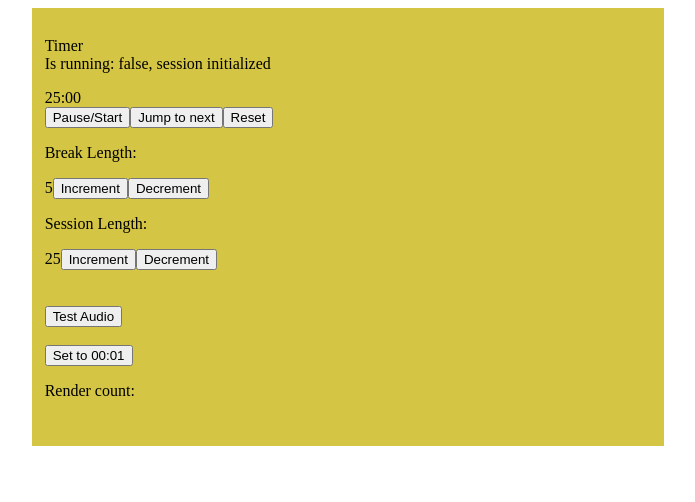
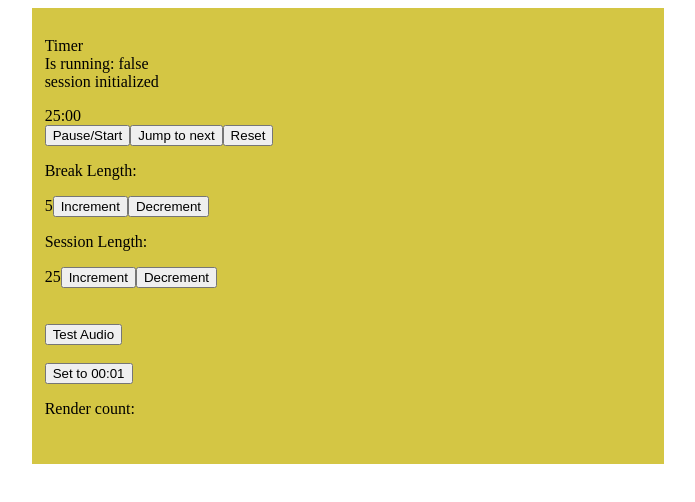
Before and after one commit to codecalculator/25-5-clock, a React (Create React App) app: page / in a window 1280 px wide. Shown: the top 502 px of the page, without its empty margins (292-987 px from the left). Built offline with nearby package versions, Linux system fonts and the light colour scheme.

Commit message:
Update App.js

```diff
--- a/src/App.js
+++ b/src/App.js
@@ -435,7 +435,7 @@ function App() {
 
   return (
     <div id="App">
-    <p id="timer-label">Timer<br/>Is running: {isRunning.toString()},   {sessionOrBreakString()} initialized</p>
+    <p id="timer-label">Timer<br/>Is running: {isRunning.toString()}<br/>{sessionOrBreakString()} initialized</p>
     <div>
 
 
@@ -464,12 +464,12 @@ function App() {
     <br/>
     <br/>
 
-    <audio id="beep" src="./25-5-clock/beep.wav"></audio>
+    <audio id="beep" src="./beep.wav"></audio>
 
     <button onClick={playAudio}>Test Audio</button>
     <br/>
     <br/>
-    <button onClick={setTo0001} >Set to 00:01</button>
+    <button onClick={setTo0001}>Set to 00:01</button>
     <br/>
     <p>Render count: </p>
 
```
